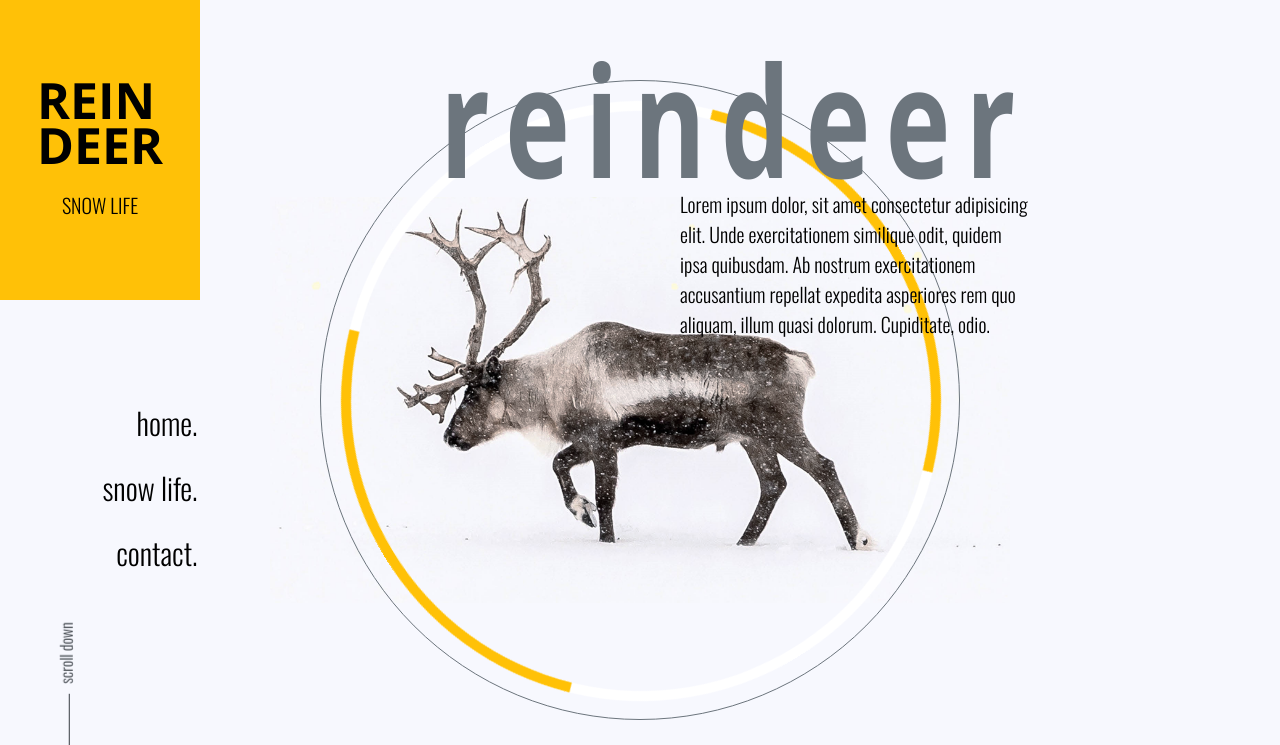
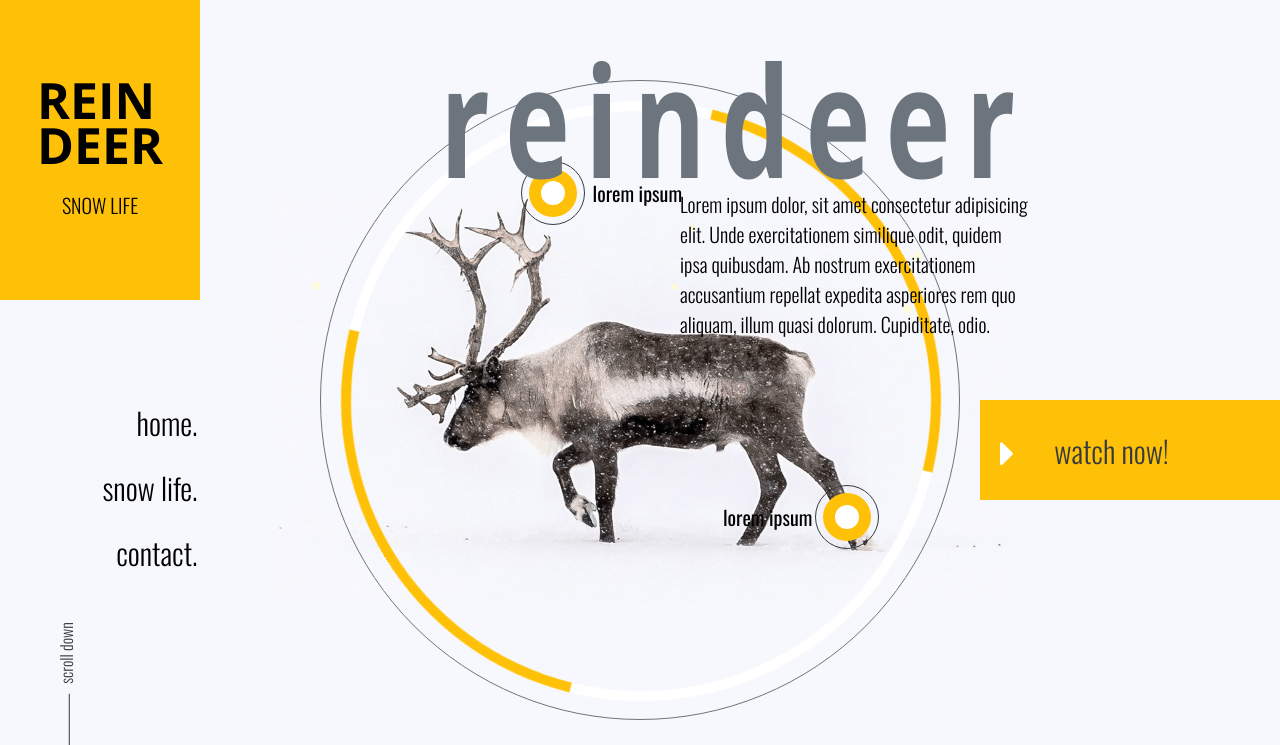
Before and after one commit to krystek77/landing-page-one, a website: page index.html in a window 1280 px wide. Shown: the top 745 px of the page. Drawn offline with nearby package versions, Linux system fonts and the light colour scheme.

Commit message:
add indicators to centered circle

```diff
--- a/index.html
+++ b/index.html
@@ -47,8 +47,25 @@
           aliquam, illum quasi dolorum. Cupiditate, odio.
         </p>
       </div>
+
+      <!-- watch -->
+      <div class="watch-wrapper">
+        <div class="watch-icon">
+          <i class="fa fa-caret-right"></i>
+        </div>
+        <div class="watch-link">
+          <a href="#">watch now!</a>
+        </div>
+      </div>
+
       <!-- circle-->
       <div class="circle-wrapper">
+        <div class="circle-wrapper-label one">
+          <span class="circle-label">lorem ipsum</span>
+        </div>
+        <div class="circle-wrapper-label two">
+          <span class="circle-label">lorem ipsum</span>
+        </div>
         <div class="circle-one"></div>
         <div class="circle-two"></div>
       </div>
--- a/src/css/index.css
+++ b/src/css/index.css
@@ -64,7 +64,6 @@ h6 {
   position: absolute;
   top: 0;
   left: 0;
-  z-index: 2;
   width: 200px;
   height: 300px;
   background: var(--yellow);
@@ -130,6 +129,7 @@ h6 {
   width: 740px;
   height: 740px;
   transform: translate(-50%, -50%);
+  z-index: -1;
 }
 .reindeer-image {
   width: 100%;
@@ -166,6 +166,7 @@ h6 {
   position: absolute;
   top: 50%;
   left: 50%;
+  z-index: 1;
   transform: translate(-50%, -50%);
   width: 640px;
   height: 640px;
@@ -177,6 +178,7 @@ h6 {
   position: absolute;
   top: 20px;
   left: 20px;
+  z-index: -1;
   border-radius: 50%;
   border-style: solid;
   border-width: 10px;
@@ -197,7 +199,76 @@ h6 {
     transform: rotate(360deg);
   }
 }
+/* circle-wrapper-label*/
+.circle-wrapper-label {
+  position: absolute;
+  z-index: 100;
+  width: 64px;
+  height: 64px;
+  border: 1px solid var(--gray-dark);
+  border-radius: 50%;
+  z-index: 100;
+}
 
+.circle-wrapper-label.one {
+  top: 80px;
+  left: 200px;
+}
+.circle-wrapper-label.two {
+  bottom: 170px;
+  right: 80px;
+}
+.circle-wrapper-label:hover {
+  cursor: pointer;
+  animation: pulse 1s ease infinite;
+}
+@keyframes pulse {
+  0% {
+    transform: scale(0.9);
+  }
+  50% {
+    transform: scale(1);
+  }
+  100% {
+    transform: scale(0.9);
+  }
+}
+.circle-wrapper-label::before {
+  position: absolute;
+  top: 7px;
+  left: 7px;
+  content: '';
+  width: 48px;
+  height: 48px;
+  background: var(--yellow);
+  border-radius: 50%;
+}
+.circle-wrapper-label::after {
+  position: absolute;
+  top: 19px;
+  left: 19px;
+  content: '';
+  width: 24px;
+  height: 24px;
+  background: var(--white);
+  border-radius: 50%;
+}
+.circle-wrapper-label .circle-label {
+  display: block;
+  position: absolute;
+  font-size: 2rem;
+}
+.circle-wrapper-label.one .circle-label {
+  top: 50%;
+  transform: translateY(-50%);
+  right: -150%;
+  margin-right: -0.5rem;
+}
+.circle-wrapper-label.two .circle-label {
+  left: -150%;
+  top: 50%;
+  transform: translateY(-50%);
+}
 /* social-wrapper */
 
 .social-wrapper {
@@ -230,3 +301,27 @@ h6 {
   border-bottom: 0.1rem solid var(--gray-dark);
   transform: translateY(-0.3rem);
 }
+/* watch */
+.watch-wrapper {
+  position: absolute;
+  right: 0;
+  top: 50%;
+  display: flex;
+  align-items: center;
+  background: var(--yellow);
+  min-width: 300px;
+  z-index: 2;
+}
+.watch-wrapper .watch-icon {
+  font-size: 4rem;
+  padding: 2rem;
+  color: var(--white);
+}
+.watch-wrapper .watch-link {
+  padding: 2rem;
+  font-size: 3rem;
+  font-weight: 300;
+}
+.watch-wrapper .watch-link a {
+  color: var(--dark);
+}
```
